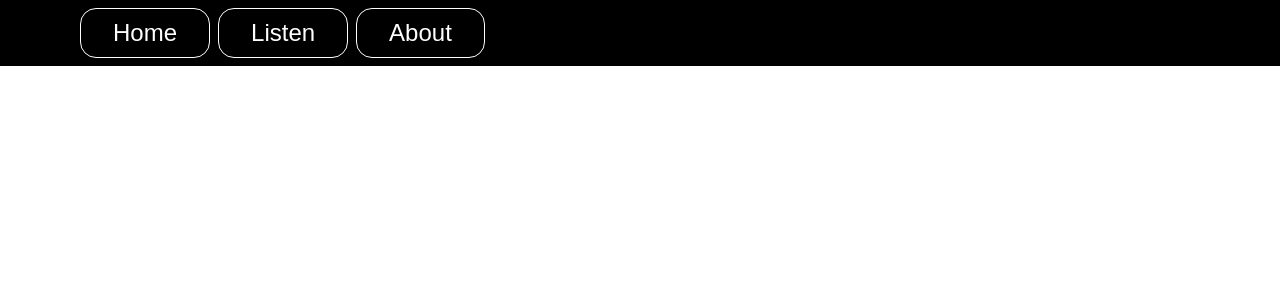
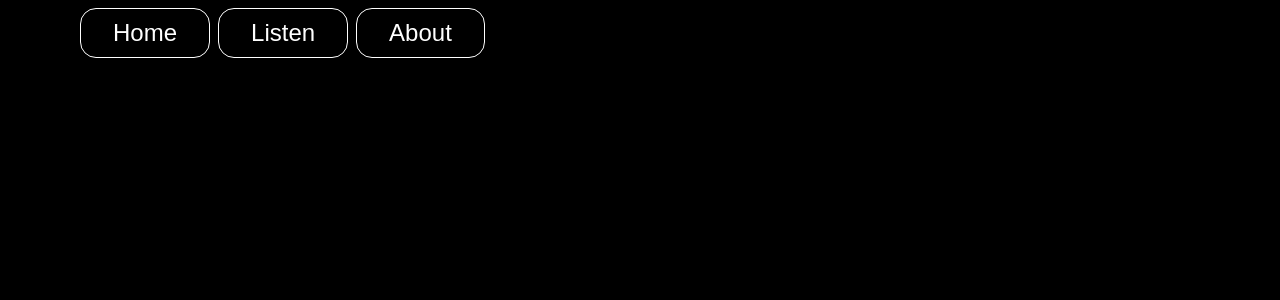
Before and after one commit to 82kota/Symphony-of-the-Universe, a Next.js app: page /listen in a window 1280 px wide. Shown: the top 300 px of the page. Built offline with nearby package versions, Linux system fonts and the light colour scheme.

Commit message:
add lucide as a dependency (icons)

```diff
--- a/app/listen/page.tsx
+++ b/app/listen/page.tsx
@@ -1,3 +1,7 @@
 export default function ListenPage() {
-  return <div></div>;
+  return (
+    <div className="h-screen flex flex-col bg-black">
+      <button className="rounded-full border border-white"></button>
+    </div>
+  );
 }
```
Also changed, not shown: package.json (+7 -6 lines), 1 other file (tests, documents, lock files or other folders).
